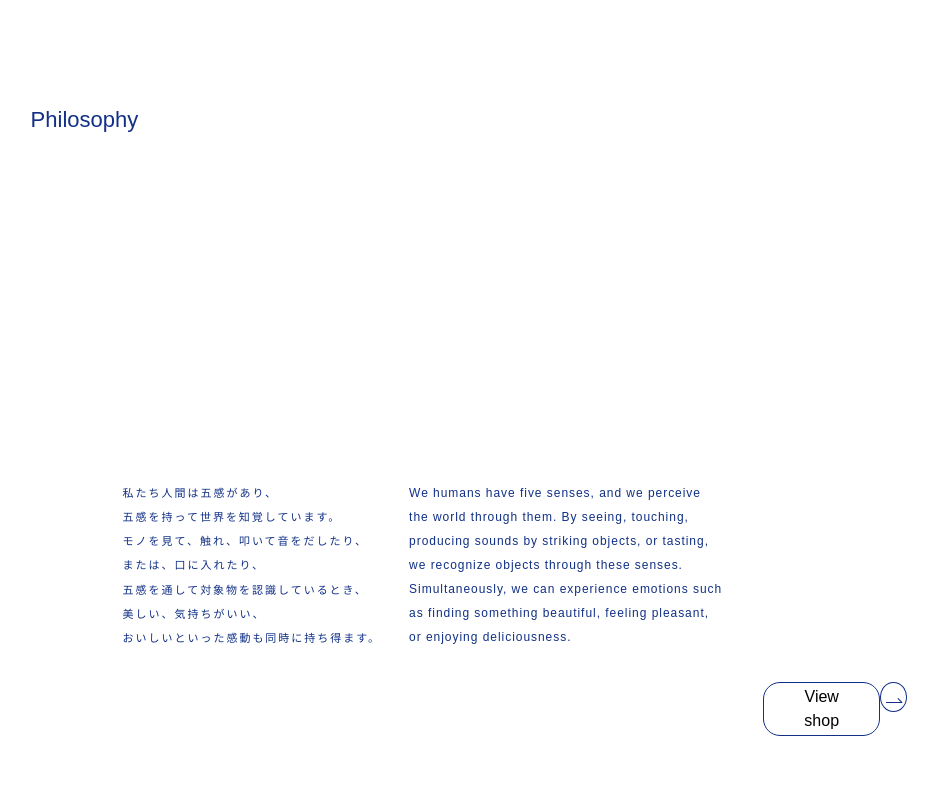
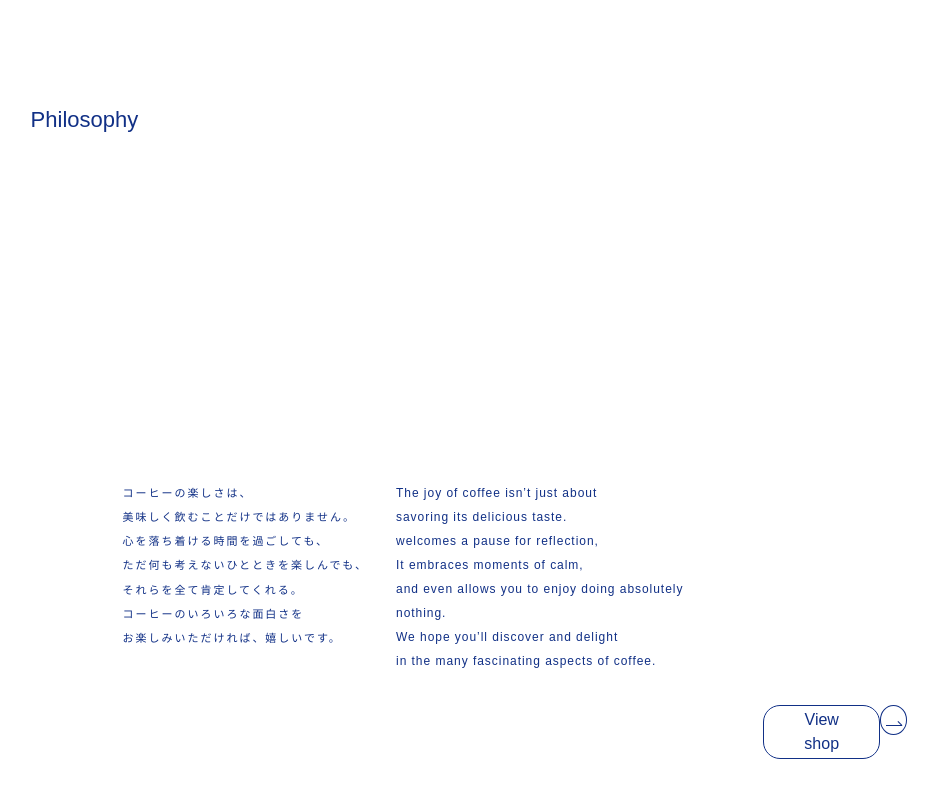
Before and after one commit to gogoipe3913/nuit-coffeeproducts, a React (Vite) app: page / in a window 1280 px wide. Shown: the part 1038-1836 px from the top of the page, without its empty margins (171-1109 px from the left). Built offline with nearby package versions, Linux system fonts and the light colour scheme; a web font is replaced by a local one.

Commit message:
文章を修正

```diff
--- a/src/components/organisms/Philosophy/index.tsx
+++ b/src/components/organisms/Philosophy/index.tsx
@@ -16,32 +16,34 @@ const Philosophy: React.FC = () => {
           <FadeInContainer>
             <div className={style.Philosophy__texts}>
               <p className={style.Philosophy__text}>
-                私たち人間は五感があり、
-                <br /> 五感を持って世界を知覚しています。
+                コーヒーの楽しさは、
                 <br />
-                モノを見て、触れ、叩いて音をだしたり、
+                美味しく飲むことだけではありません。
                 <br />
-                または、口に入れたり、
+                心を落ち着ける時間を過ごしても、
                 <br />
-                五感を通して対象物を認識しているとき、
-                <br /> 美しい、気持ちがいい、
+                ただ何も考えないひとときを楽しんでも、
                 <br />
-                おいしいといった感動も同時に持ち得ます。
+                それらを全て肯定してくれる。
+                <br />
+                コーヒーのいろいろな面白さを
+                <br />
+                お楽しみいただければ、嬉しいです。
               </p>
               <p className={style.Philosophy__textEnglish}>
-                We humans have five senses, and we perceive
+                The joy of coffee isn’t just about
                 <br />
-                the world through them. By seeing, touching,
+                savoring its delicious taste.
                 <br />
-                producing sounds by striking objects, or tasting,
+                welcomes a pause for reflection,
                 <br />
-                we recognize objects through these senses.
+                It embraces moments of calm,
                 <br />
-                Simultaneously, we can experience emotions such
+                and even allows you to enjoy doing absolutely nothing.
                 <br />
-                as finding something beautiful, feeling pleasant,
+                We hope you’ll discover and delight
                 <br />
-                or enjoying deliciousness.
+                in the many fascinating aspects of coffee.
               </p>
             </div>
             <div className={style.Philosophy__buttonWrapper}>
--- a/src/components/organisms/Philosophy/style.module.scss
+++ b/src/components/organisms/Philosophy/style.module.scss
@@ -71,6 +71,7 @@
   .Philosophy__button {
     display: flex;
     width: 144px;
+    color: var.$font-color-blue;
 
     &:hover {
       .Philosophy__buttonText {
```
